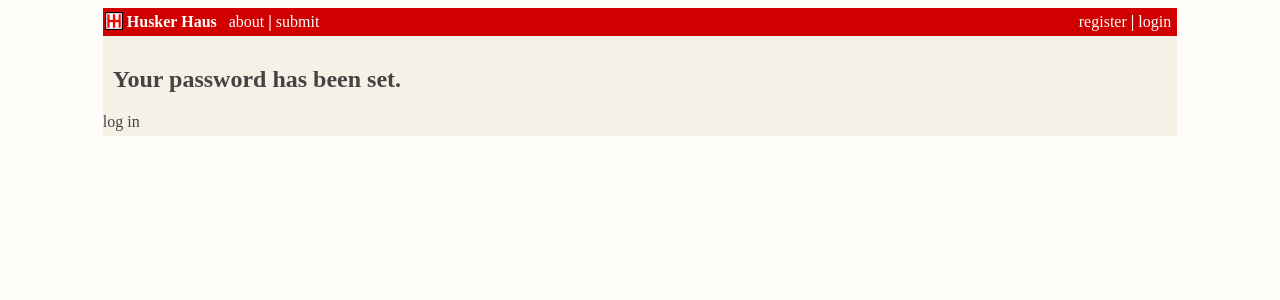
After one commit to hmaag/husker_haus, a Django app: page /password-reset-complete/ in a window 1280 px wide. The commit adds this page. Shown: the top 300 px of the page. Run offline with Django 3.2, Linux system fonts and the light colour scheme.

Commit message:
Enable password resets

```diff
--- a/husker_haus/urls.py
+++ b/husker_haus/urls.py
@@ -12,5 +12,6 @@ urlpatterns = [
     path('password-reset/', auth_views.PasswordResetView.as_view(template_name='users/password_reset.html'), name='password_reset'),
     path('password-reset/done/', auth_views.PasswordResetDoneView.as_view(template_name='users/password_reset_done.html'), name='password_reset_done'),
     path('password-reset-confirm/<uidb64>/<token>/', auth_views.PasswordResetConfirmView.as_view(template_name='users/password_reset_confirm.html'), name='password_reset_confirm'),
+    path('password-reset-complete/', auth_views.PasswordResetCompleteView.as_view(template_name='users/password_reset_complete.html'), name='password_reset_complete'),
     path('', include('aggregator.urls')),
 ]
--- a/users/templates/users/login.html
+++ b/users/templates/users/login.html
@@ -19,6 +19,9 @@
                 {{ form.as_p }}
                 <div>
                     <button>login</button>
+                    <small>
+                        <a class="content-link" href="{% url 'password_reset' %}">forgot password</a>
+                    </small>
                 </div>
             </form>
         </td>
--- /dev/null
+++ b/users/templates/users/password_reset_complete.html
@@ -0,0 +1,6 @@
+{% extends "aggregator/base.html" %}
+{% block content %}
+    <h2 class="content-text">Your password has been set.</h2>
+    <a class="content-link" href="{% url 'login' %}">log in</a>
+    <tr style="height:5px"></tr>
+{% endblock content %}
```
